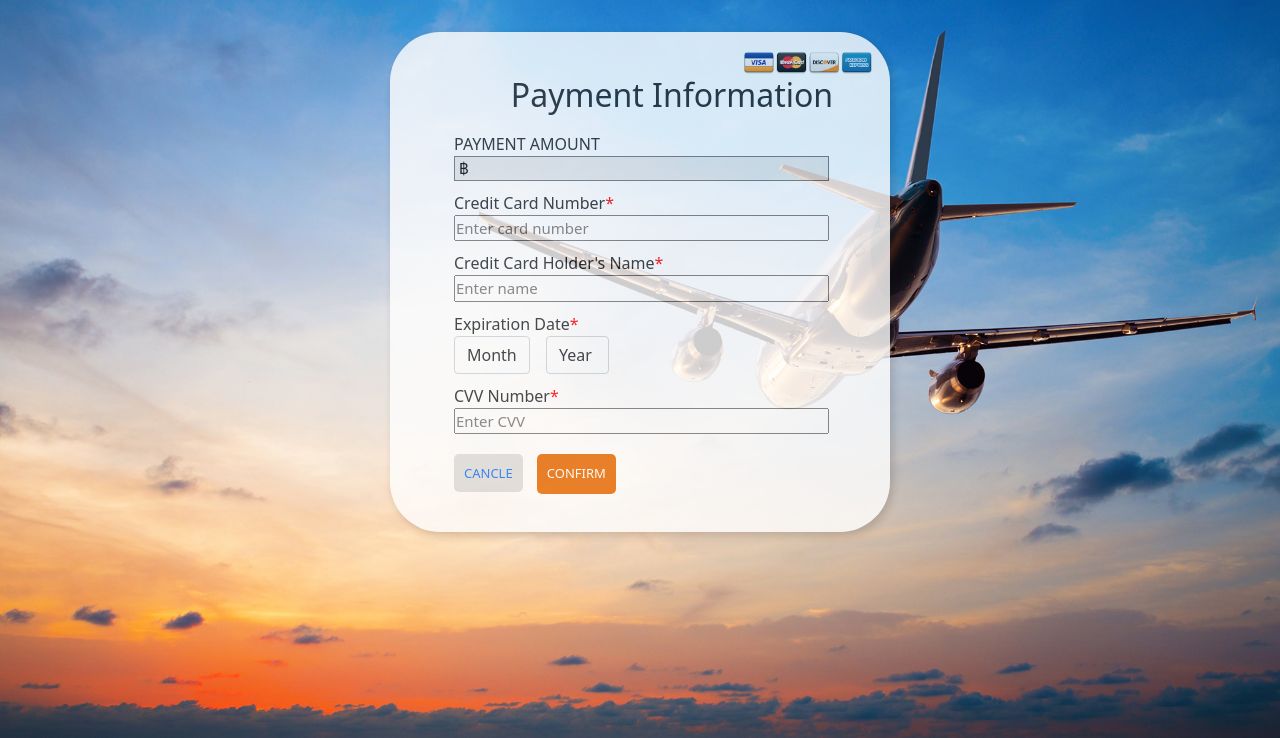
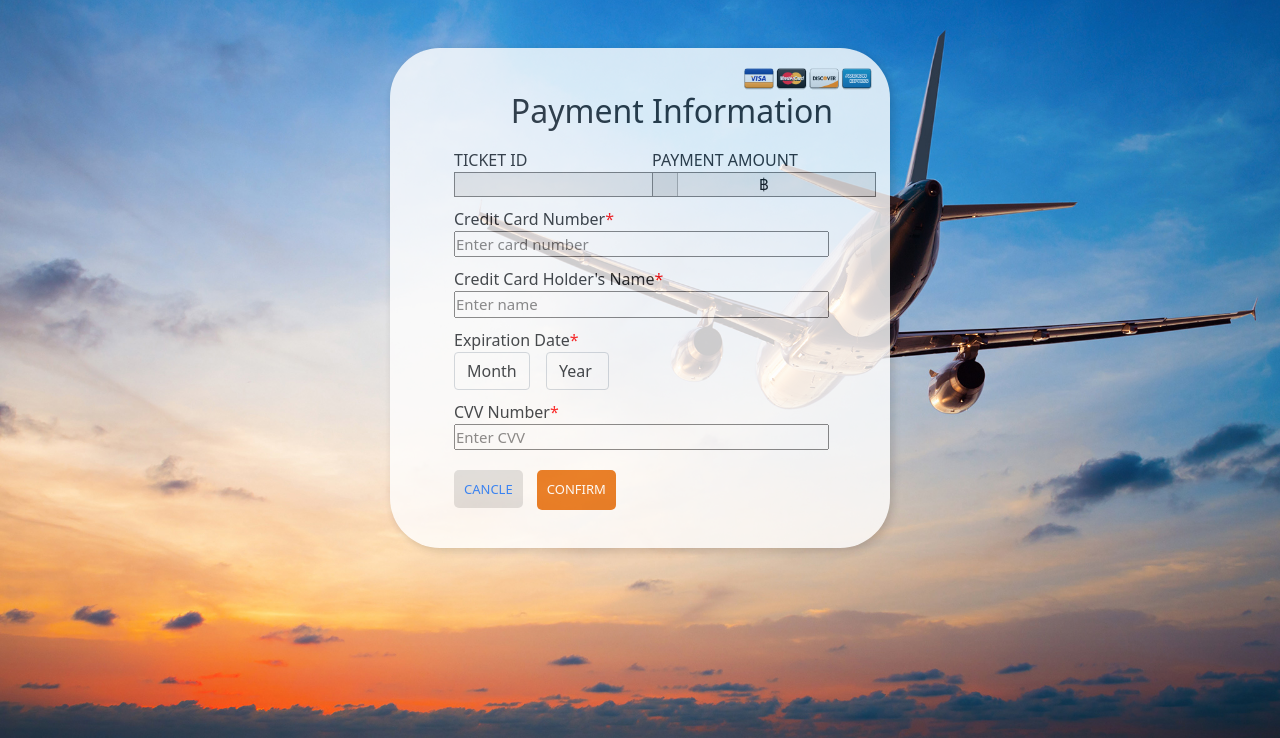
Before and after one commit to NopKorawit/Flight4U_CPE327_CPE231_project, a Django app: template flight_booking/templates/payment.html in a window 1280 px wide. Shown: the part 62-800 px from the top of the page. Run offline with Django 3.2, Linux system fonts and the light colour scheme; the template is opened without the code that fills it, so the values that code supplies are empty; some libraries are stand-ins or nearby versions.

Commit message:
modified payment

```diff
--- a/flight_booking/static/css/payment.css
+++ b/flight_booking/static/css/payment.css
@@ -16,7 +16,7 @@ label{
 .payment-content{
     height: 500px;
     width: 500px;
-    margin: 2rem auto;
+    margin: 3rem auto;
     box-shadow:  3px 3px 10px rgba(0,0,0,0.2);
     border-radius:  50px;
     background: #ffffff;
@@ -31,6 +31,29 @@ input{
     width: 25em;
     font-size: 15px;
 }
+
+.col2 input{
+    width: auto;
+}
+
+.amount{
+    margin-left: -2rem;
+}
+
+.amount input{
+    text-align: center;
+    pointer-events: none;
+    background-color: rgba(211, 211, 211, 0.514);
+    border: 1px solid rgb(116, 116, 116);
+}
+
+.ticket_id input{
+    text-align: center;
+    pointer-events: none;
+    background-color: rgba(211, 211, 211, 0.514);
+    border: 1px solid rgb(116, 116, 116);
+}
+
 button{
     margin-top: 20px;
 }
@@ -50,12 +73,8 @@ button{
     display: table-cell;
     width: 30%;
 }
-#js_Amount{
-    pointer-events: none;
-    background-color: rgba(211, 211, 211, 0.514);
-    border: 1px solid rgb(116, 116, 116);
-    /* height: 18px; */
-}
+
+
 .expiry-input-div{
     display: flex;
     justify-content:stretch;
--- a/flight_booking/templates/payment.html
+++ b/flight_booking/templates/payment.html
@@ -20,9 +20,15 @@
             <form action="confirm" method="post">
                 {% csrf_token %}
                 <h2 align="center">Payment Information</h2>
-                <div class="amount">
-                    <label>PAYMENT AMOUNT</label><br>
-                    <input type='text' id='js_Amount' name='amount' value=" ฿ {{total_amount}}" readonly>
+                <div class="row col2">
+                    <div class="ticket_id col-6">
+                        <label>TICKET ID</label><br>
+                        <input type="text" name="ticket_id" value="{{ticket_id}}" readonly>
+                    </div>
+                    <div class="amount col-6">
+                        <label>PAYMENT AMOUNT</label><br>
+                        <input type='text' id='js_Amount' name='amount' value=" ฿ {{total_amount}}" readonly>
+                    </div>
                 </div>
                 <div class="creditcard">
                     <label>Credit Card Number<span>*</span></label><br>
```
